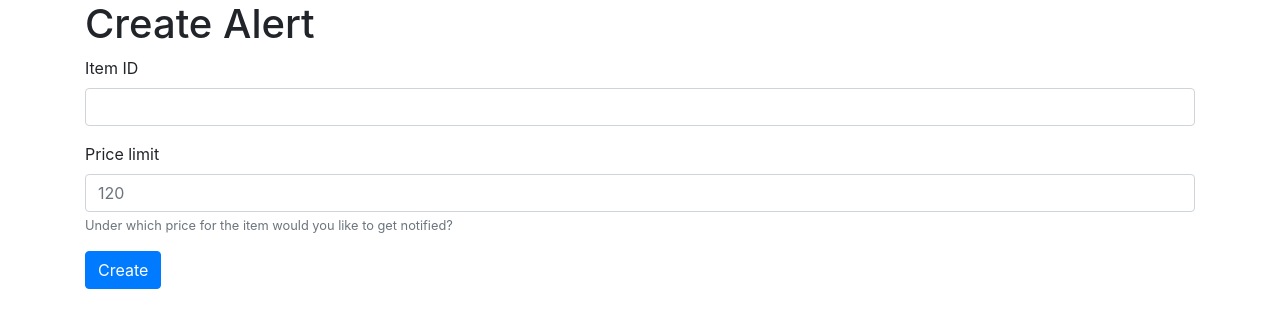
After one commit to NikelausM/pricing-service, a Flask app: page /alerts/new in a window 1280 px wide. The commit adds this page. Shown: the top 328 px of the page. Run offline with Flask 2, Linux system fonts and the light colour scheme; some libraries are stand-ins or nearby versions.

Commit message:
Add alerts functionality

```diff
--- a/app.py
+++ b/app.py
@@ -1,13 +1,14 @@
 import json
 
 from flask import Flask, render_template, request
+
 from views.items import item_blueprint
-
-from models.item import Item
+from views.alerts import alert_blueprint
 
 app = Flask(__name__)
 
 app.register_blueprint(item_blueprint, url_prefix='/items')
+app.register_blueprint(alert_blueprint, url_prefix='/alerts')
 
 if __name__ == '__main__':
     app.run(debug=True)
--- /dev/null
+++ b/templates/alerts/new_alert.html
@@ -0,0 +1,26 @@
+{% extends 'base.html' %}
+
+{% block content %}
+    <header>
+        <h1>
+            Create Alert
+        </h1>
+    </header>
+    <section class="'create-alert-form">
+        <form method="POST">
+            <div class="form-group">
+                <label for="item_id">Item ID</label>
+                <input type="text" class="form-control" id="item_id" name="item_id" />
+            </div>
+            <div class="form-group">
+                <label for="price_limit">Price limit</label>
+                <input type="text" class="form-control" id="price_limit" name="price_limit"
+                       placeholder='120' aria-describedby="priceLimitHelp"/>
+                <small class="form-text text-muted" id="priceLimitHelp">
+                    Under which price for the item would you like to get notified?
+                </small>
+            </div>
+            <button type="submit" class="btn btn-primary">Create</button>
+        </form>
+    </section>
+{% endblock %}
--- a/templates/items/new_item.html
+++ b/templates/items/new_item.html
@@ -1,7 +1,11 @@
 {% extends 'base.html' %}
 
 {% block content %}
-    <header><h1>Create Item</h1></header>
+    <header>
+        <h1>
+            Create Item
+        </h1>
+    </header>
     <section class="'create-item-form">
         <form method="POST">
             <div class="form-group">
--- /dev/null
+++ b/views/alerts.py
@@ -0,0 +1,22 @@
+import json
+from flask import Blueprint, render_template, request
+from models.alert import Alert
+
+alert_blueprint = Blueprint('alerts', __name__)
+
+
+@alert_blueprint.route('/')
+def index():
+    alerts = Alert.all()
+    return render_template('alerts/index.html', alerts=alerts)
+
+
+@alert_blueprint.route('/new', methods=['GET', 'POST'])
+def new_alert():
+    if request.method == 'POST':
+        item_id = request.form['item_id']
+        price_limit = request.form['price']
+
+        Alert(item_id, price_limit).save_to_mongo()
+
+    return render_template('alerts/new_alert.html')
```
Also changed, not shown: templates/alerts/index.html (added, +22 -0 lines).
